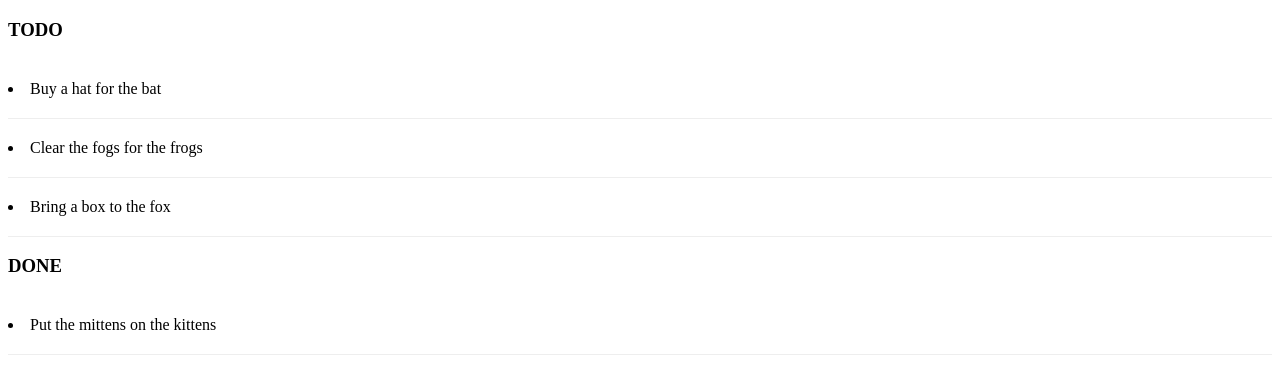
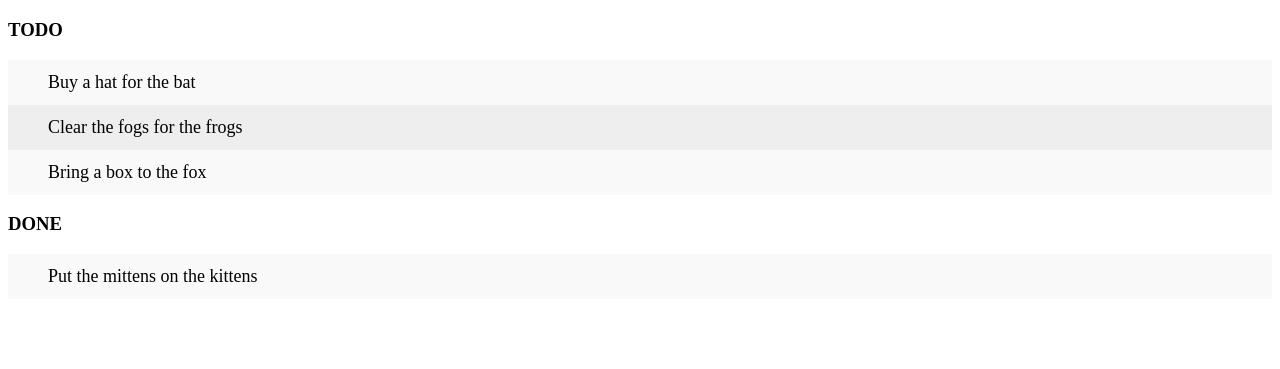
Before and after one commit to cd2dot0/todo-list, a plain HTML site: page index.html in a window 1280 px wide. Shown: the part 61-430 px from the top of the page. Drawn offline with Linux system fonts and the light colour scheme.

Commit message:
Revert "Revert "Develop""

```diff
--- a/index.html
+++ b/index.html
@@ -10,10 +10,27 @@
             h3 {
                 text-transform: uppercase;
             }
-            li {
-                overflow: hidden;
-                padding: 20px 0;
-                border-bottom: 1px solid #eee;
+            ul {
+                margin: 0;
+                padding: 0;
+            }
+            ul li {
+                cursor: pointer;
+                position: relative;
+                padding: 12px 8px 12px 40px;
+                background: #eee;
+                font-size: 18px;
+                transition: 0.2s;
+                -webkit-user-select: none;
+                -moz-user-select: none;
+                -ms-user-select: none;
+                user-select: none;
+            }
+            ul li:nth-child(odd) {
+                background: #f9f9f9;
+            }
+            ul li:hover {
+                background: #ddd;
             }
         </style>
     </head>
@@ -21,15 +38,15 @@
         <h1>TODO list</h1>
 
         <h3>Todo</h3>
-        <u1>
+        <ul>
             <li>Buy a hat for the bat</li>
             <li>Clear the fogs for the frogs</li>
             <li>Bring a box to the fox</li>
-        </u1>
+        </ul>
 
         <h3>Done</h3>
-        <u1>
+        <ul>
             <li>Put the mittens on the kittens</li>
-        </u1>
+        </ul>
     </body>
 </html>
```
Also changed, not shown: 1 other file.
